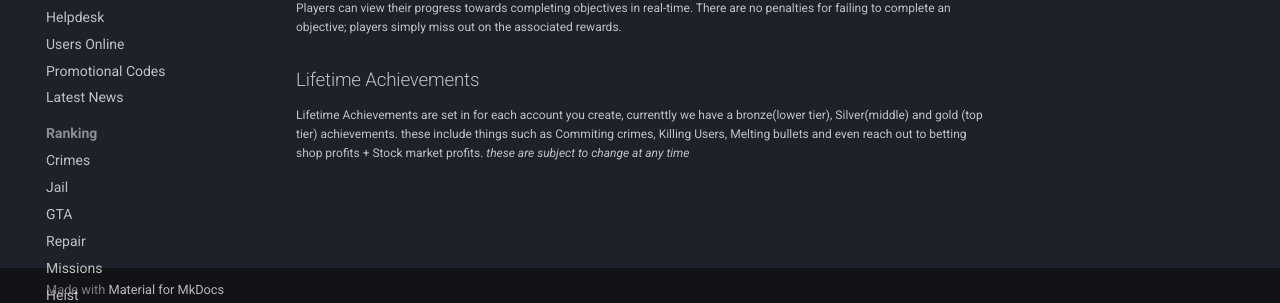
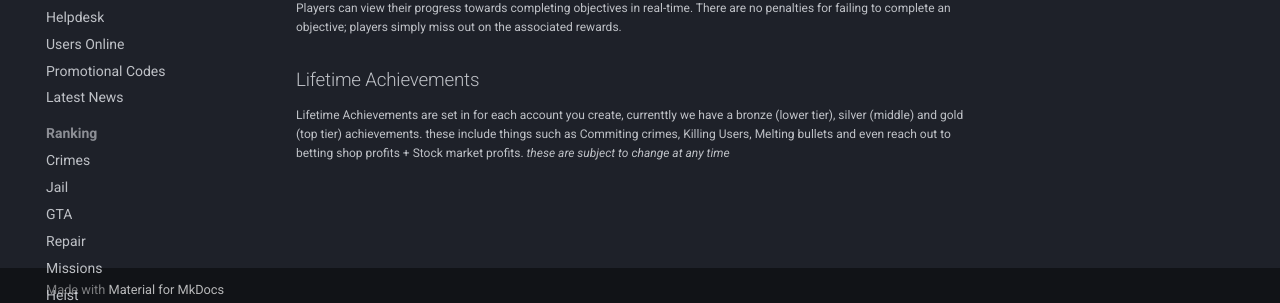
Before and after one commit to InternationalGangsters/wiki, an MkDocs documentation site: the page built from docs/information/game_objectives.md, in a window 1280 px wide. Shown: the part 588-891 px from the top of the page. Built offline with MkDocs 1.6.1 and Material for MkDocs 9.7.7, drawn with Linux system fonts in a browser that asks for light colours; comment, search, counter and statistics services are not loaded.

```diff
--- a/docs/information/game_objectives.md
+++ b/docs/information/game_objectives.md
@@ -14,6 +14,6 @@ Seasonal objectives are released periodically and include three levels for each
 Players can view their progress towards completing objectives in real-time. There are no penalties for failing to complete an objective; players simply miss out on the associated rewards.
 
 ## Lifetime Achievements
-Lifetime Achievements are set in for each account you create, currenttly we have a bronze(lower tier), Silver(middle) and gold (top tier) achievements.
+Lifetime Achievements are set in for each account you create, currenttly we have a bronze (lower tier), silver (middle) and gold (top tier) achievements.
 these include things such as Commiting crimes, Killing Users, Melting bullets and even reach out to betting shop profits + Stock market profits.
 *these are subject to change at any time*
```
